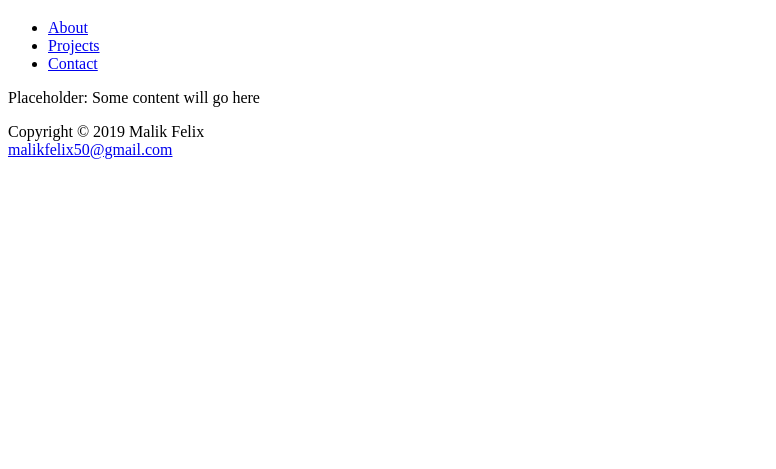
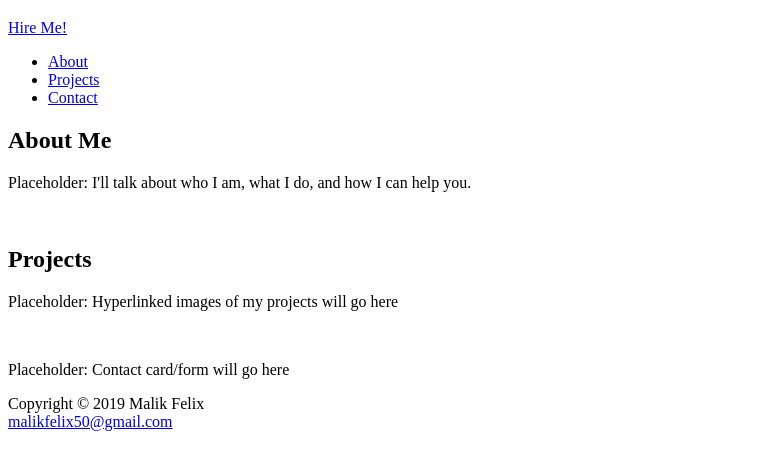
Before and after one commit to malikflx/Malik_Portfolio, a plain HTML site: page index.html in a window 1280 px wide. Shown: the part 61-530 px from the top of the page, without its empty margins (0-776 px from the left). Drawn offline with Linux system fonts and the light colour scheme.

Commit message:
create main content placeholders and call to action button placeholder

```diff
--- a/index.html
+++ b/index.html
@@ -8,6 +8,7 @@
 
 <body>
   <h1>Hi, I'm Malik Felix. I'm a Front-End web developer.</h1>
+  <a href="mailto:malikfelix50@gmail.com">Hire Me!</a>
   <div id="wrapper">
     <header>
       <nav>
@@ -19,7 +20,11 @@
       </nav>
     </header>
     <main>
-      <p>Placeholder: Some content will go here</p>
+      <h2>About Me</h2>
+      <p>Placeholder: I'll talk about who I am, what I do, and how I can help you.</p><br>
+      <h2>Projects</h2>
+      <p>Placeholder: Hyperlinked images of my projects will go here</p><br>
+      <p>Placeholder: Contact card/form will go here</p>
     </main>
     <footer>Copyright &copy; 2019 Malik Felix<br><a href="mailto:malikfelix50@gmail.com">malikfelix50@gmail.com</a></footer>
   </div>
```
